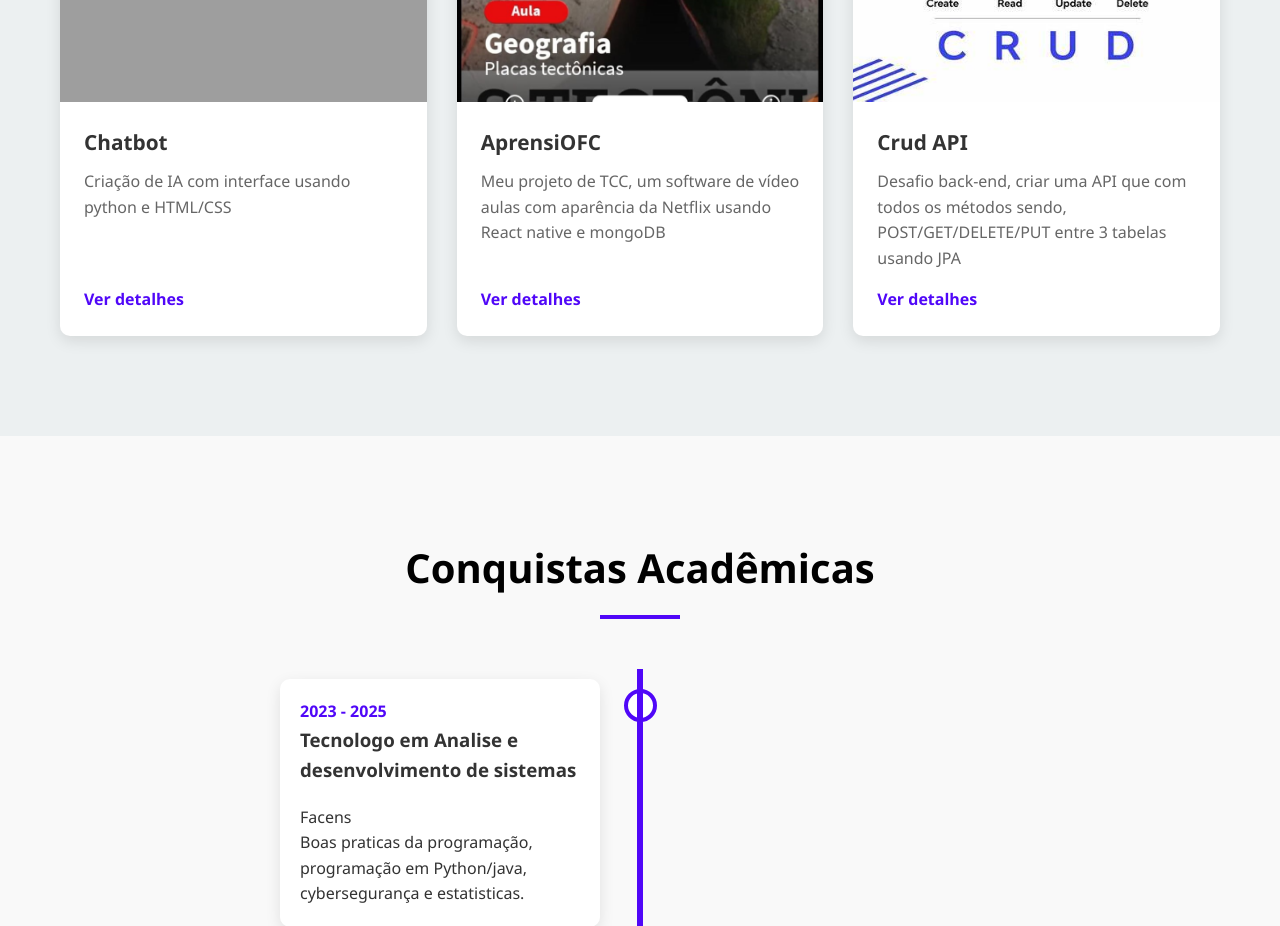
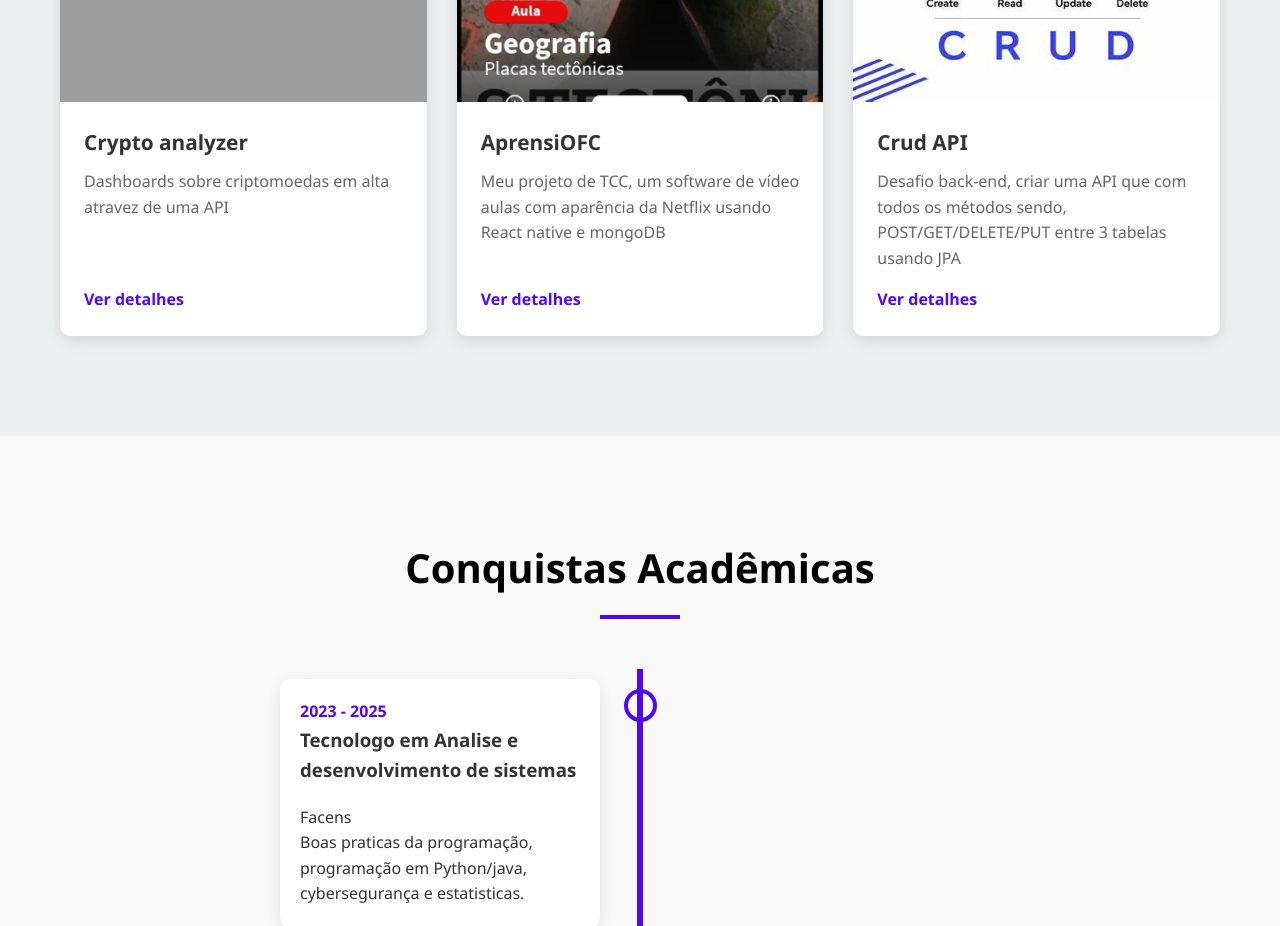
Before and after one commit to FelipeHondei/Portifolio, a plain HTML site: page index.html in a window 1280 px wide. Shown: the part 2580-3506 px from the top of the page. Drawn offline with Linux system fonts and the light colour scheme; grey boxes are pictures that could not be loaded; a script that the page names is missing.

Commit message:
5th commit

```diff
--- a/index.html
+++ b/index.html
@@ -133,8 +133,8 @@
                         <img src="images/CriptoThumb.png" alt="Projeto 1">
                     </div>
                     <div class="portfolio-content">
-                        <h3>Chatbot</h3>
-                        <p>Criação de IA com interface usando python e HTML/CSS</p>
+                        <h3>Crypto analyzer</h3>
+                        <p>Dashboards sobre criptomoedas em alta atravez de uma API</p>
                         <a href="https://api-crypto-phi.vercel.app/" class="portfolio-link">Ver detalhes</a>
                     </div>
                 </div>
```
